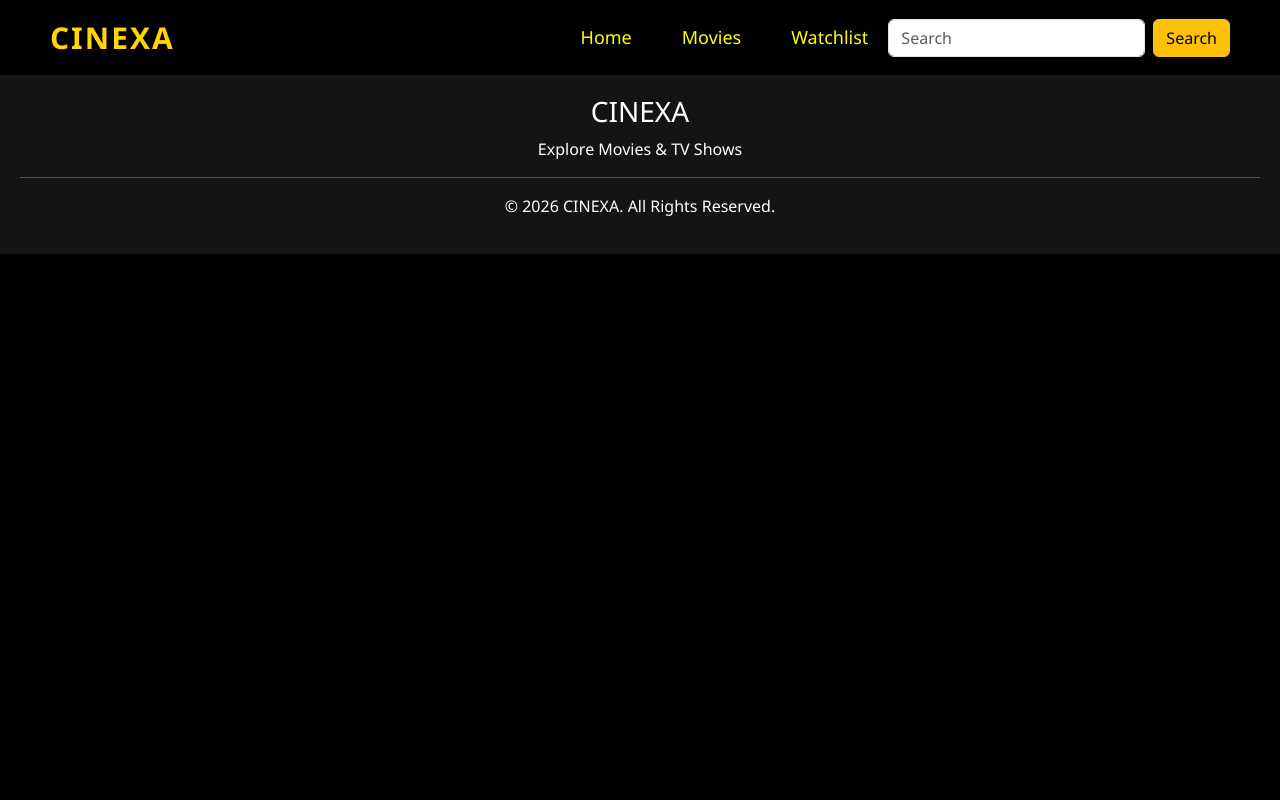
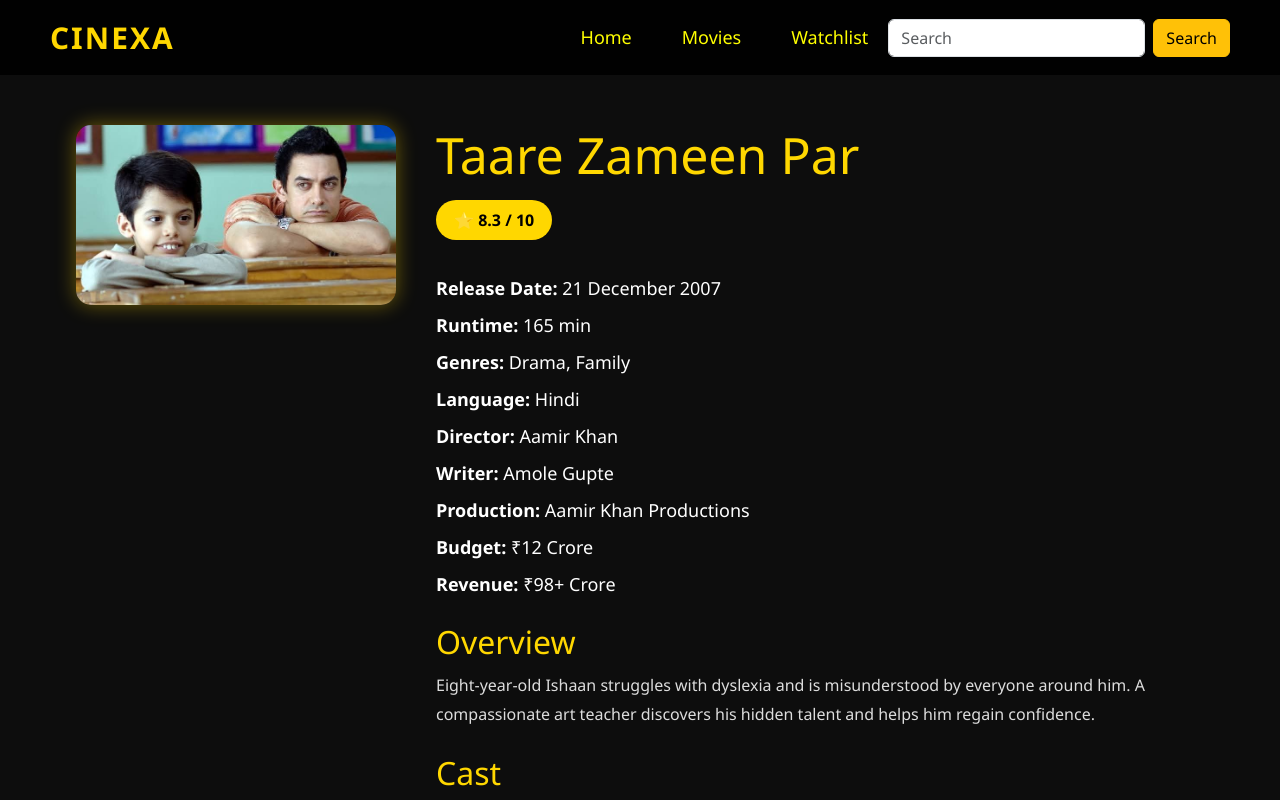
Before and after one commit to urvashicodes7211/react_project, a React (Vite) app in the folder movie-explorer/: page /taare-zameen-par in a window 1280 px wide. Shown: the top 800 px of the page. Built offline with nearby package versions, Linux system fonts and the light colour scheme.

Commit message:
movie detail page updated

```diff
--- a/movie-explorer/src/App.jsx
+++ b/movie-explorer/src/App.jsx
@@ -5,6 +5,7 @@ import Footer from "./components/Footer";
 
 import Home from "./pages/Home";
 import Movies from "./pages/movies";
+import MovieDetails from "./pages/MovieDetails";
 
 function App() {
   return (
@@ -19,6 +20,8 @@ function App() {
 
           <Route path="/movies" element={<Movies />} />
 
+          <Route path="/taare-zameen-par" element={<MovieDetails />} />
+
         </Routes>
       </main>
 
--- a/movie-explorer/src/pages/MovieDetails.jsx
+++ b/movie-explorer/src/pages/MovieDetails.jsx
@@ -6,7 +6,7 @@ function MovieDetails() {
 
       <div className="poster">
         <img
-          src="/image/poster/taare Zameen par.jpg"
+          src="/public/poster/taare Zameen par.jpg"
           alt="Taare Zameen Par"
         />
       </div>
```
